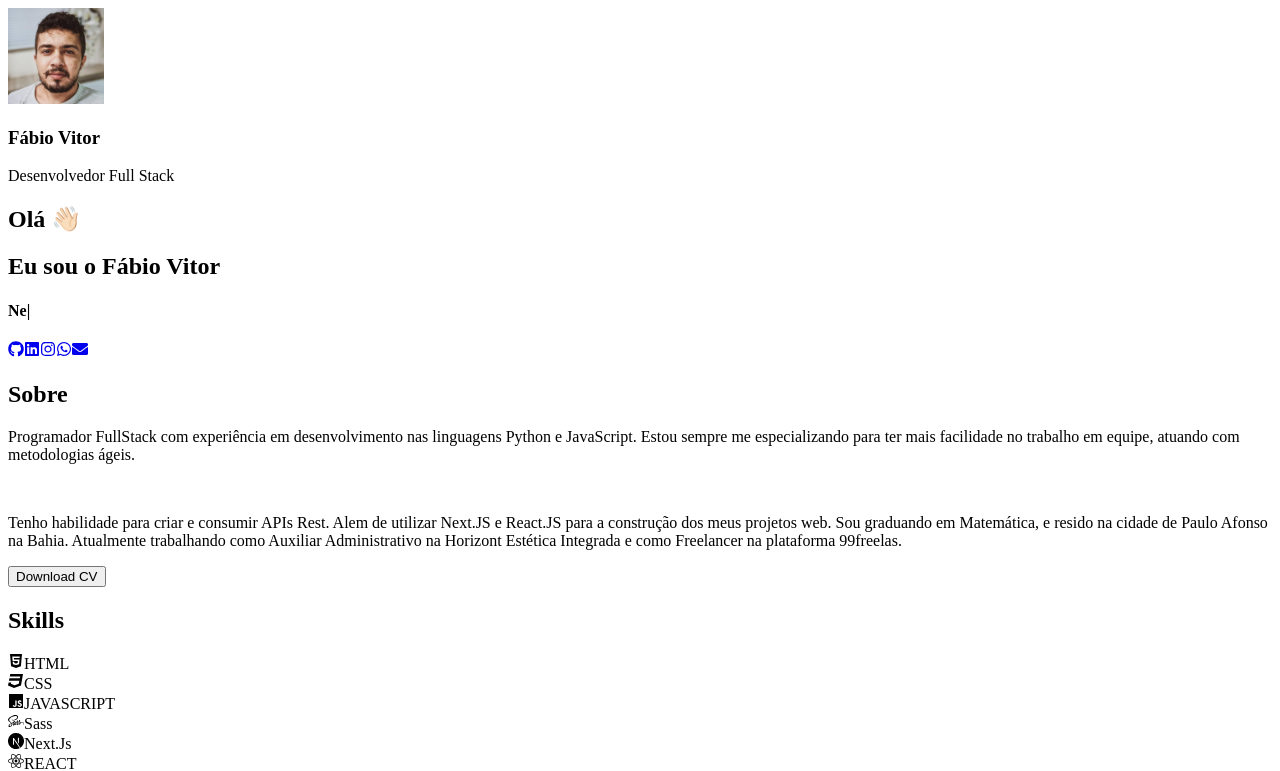
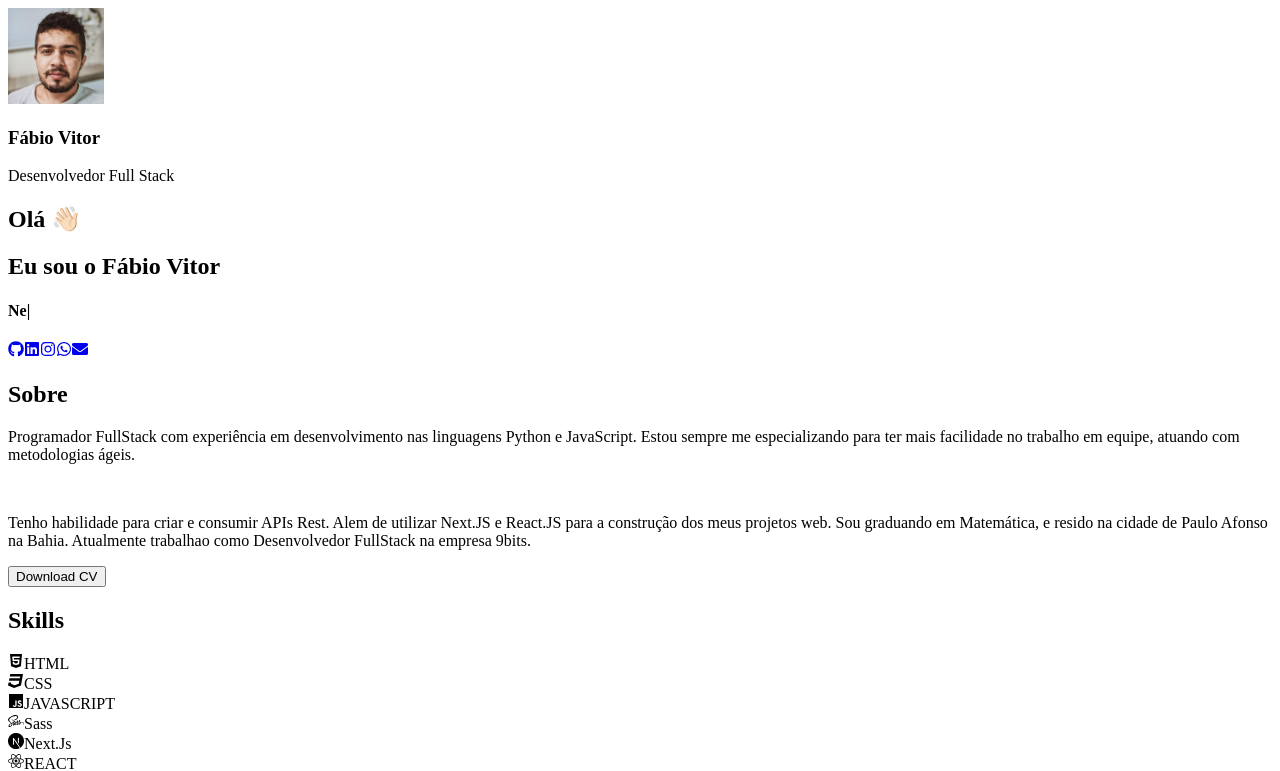
Before and after one commit to FVitor7/Next.JS-and-React-Portfolio, a Next.js app: page / in a window 1280 px wide. Shown: the top 771 px of the page. Built offline with nearby package versions, Linux system fonts and the light colour scheme.

Commit message:
Update index.jsx

```diff
--- a/src/components/about/index.jsx
+++ b/src/components/about/index.jsx
@@ -16,7 +16,7 @@ export default function About() {
                         Alem de utilizar Next.JS e React.JS para a construção dos meus projetos web.
 
                         Sou graduando em Matemática, e resido na cidade de Paulo Afonso na Bahia.
-                        Atualmente trabalhando como Auxiliar Administrativo na Horizont Estética Integrada e como Freelancer na plataforma 99freelas.
+                        Atualmente trabalhao como Desenvolvedor FullStack na empresa 9bits.
                 </p>
                 </div>
 
```
